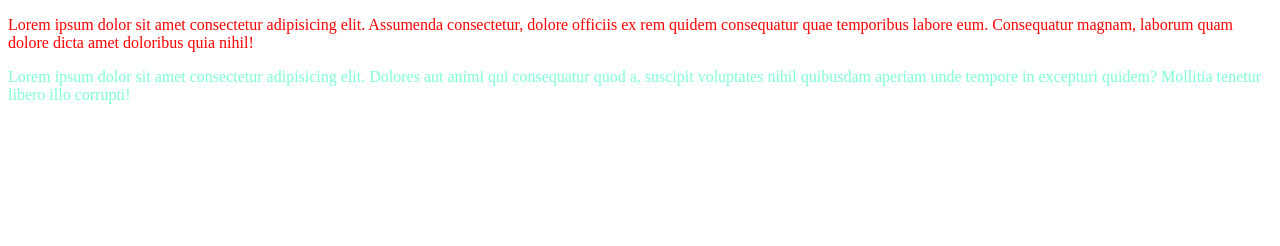
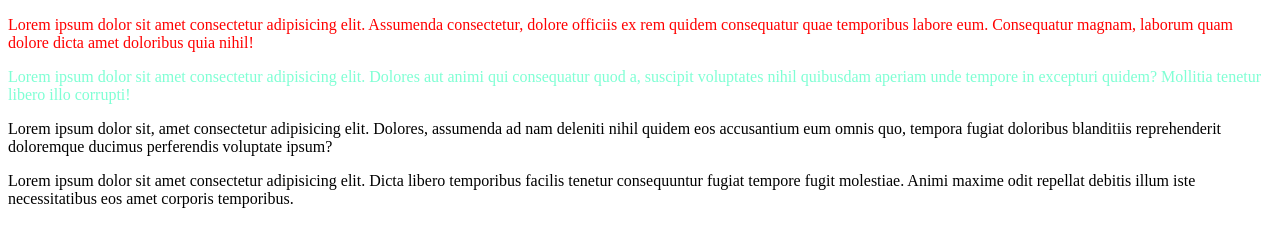
Before and after one commit to GayatriGawai/first_git_project, a plain HTML site: page VS_Code/ravi.html in a window 1280 px wide. Drawn offline with Linux system fonts and the light colour scheme.

Commit message:
We made the changes on ravi.html as we added extra paragraphs at the end

```diff
--- a/VS_Code/ravi.html
+++ b/VS_Code/ravi.html
@@ -18,5 +18,17 @@
             aperiam unde tempore in excepturi quidem? Mollitia tenetur libero
             illo corrupti!
         </p>
+        <p>
+            Lorem ipsum dolor sit, amet consectetur adipisicing elit. Dolores,
+            assumenda ad nam deleniti nihil quidem eos accusantium eum omnis
+            quo, tempora fugiat doloribus blanditiis reprehenderit doloremque
+            ducimus perferendis voluptate ipsum?
+        </p>
+        <p>
+            Lorem ipsum dolor sit amet consectetur adipisicing elit. Dicta
+            libero temporibus facilis tenetur consequuntur fugiat tempore fugit
+            molestiae. Animi maxime odit repellat debitis illum iste
+            necessitatibus eos amet corporis temporibus.
+        </p>
     </body>
 </html>
```
